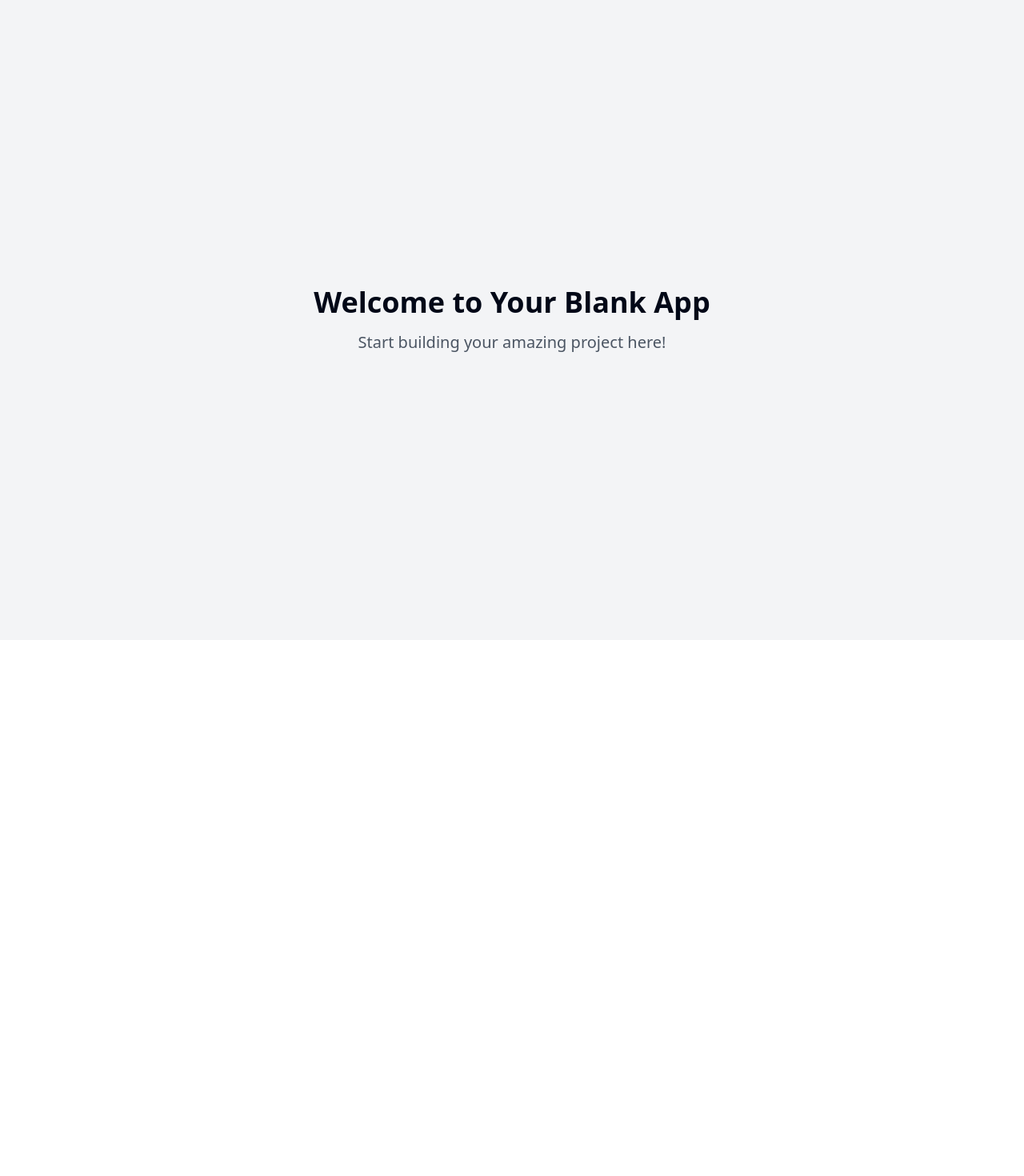
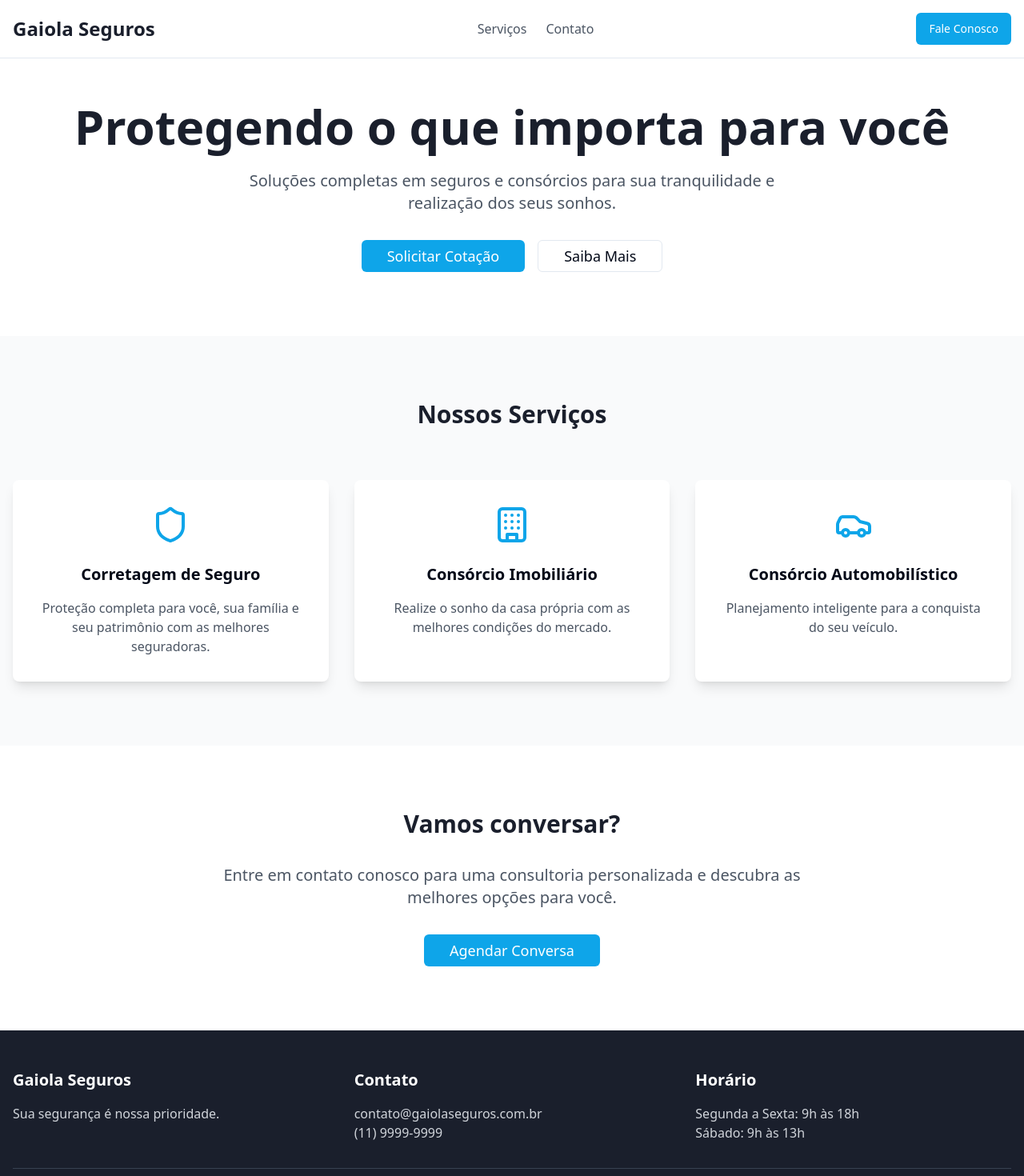
Before and after one commit to ramossec/gaiola-landing, a React (Vite) app: page / in a window 1280 px wide. Shown: the top 1470 px of the page at 80% size. Before the commit the page ends 800 px from the top, so only its background shows below. Built offline with nearby package versions, Linux system fonts and the light colour scheme.

Commit message:
Create landing page for Gaiola Seguros
Implemented a new landing page for the insurance broker "Gaiola Seguros" featuring sections for their services, including insurance brokerage, real estate consortium, and automotive consortium.
[skip gpt_engineer]

```diff
--- a/src/pages/Index.tsx
+++ b/src/pages/Index.tsx
@@ -1,12 +1,122 @@
-// Update this page (the content is just a fallback if you fail to update the page)
+import { Shield, Building, Car } from "lucide-react";
+import { Button } from "@/components/ui/button";
 
 const Index = () => {
   return (
-    <div className="min-h-screen flex items-center justify-center bg-gray-100">
-      <div className="text-center">
-        <h1 className="text-4xl font-bold mb-4">Welcome to Your Blank App</h1>
-        <p className="text-xl text-gray-600">Start building your amazing project here!</p>
-      </div>
+    <div className="min-h-screen bg-white">
+      {/* Header */}
+      <header className="fixed w-full bg-white/90 backdrop-blur-sm z-50 border-b">
+        <div className="container mx-auto px-4 py-4 flex justify-between items-center">
+          <h1 className="text-2xl font-bold text-primary">Gaiola Seguros</h1>
+          <nav className="hidden md:flex gap-6">
+            <a href="#servicos" className="text-gray-600 hover:text-primary transition-colors">Serviços</a>
+            <a href="#contato" className="text-gray-600 hover:text-primary transition-colors">Contato</a>
+          </nav>
+          <Button className="bg-secondary hover:bg-secondary/90">
+            Fale Conosco
+          </Button>
+        </div>
+      </header>
+
+      {/* Hero Section */}
+      <section className="pt-32 pb-20 px-4">
+        <div className="container mx-auto text-center">
+          <h2 className="text-4xl md:text-6xl font-bold text-primary mb-6">
+            Protegendo o que importa para você
+          </h2>
+          <p className="text-xl text-gray-600 mb-8 max-w-2xl mx-auto">
+            Soluções completas em seguros e consórcios para sua tranquilidade e realização dos seus sonhos.
+          </p>
+          <div className="flex gap-4 justify-center">
+            <Button className="bg-secondary hover:bg-secondary/90 text-lg px-8">
+              Solicitar Cotação
+            </Button>
+            <Button variant="outline" className="text-lg px-8">
+              Saiba Mais
+            </Button>
+          </div>
+        </div>
+      </section>
+
+      {/* Services Section */}
+      <section id="servicos" className="py-20 bg-gray-50">
+        <div className="container mx-auto px-4">
+          <h3 className="text-3xl font-bold text-center text-primary mb-16">
+            Nossos Serviços
+          </h3>
+          <div className="grid md:grid-cols-3 gap-8">
+            <div className="bg-white p-8 rounded-lg shadow-lg text-center">
+              <Shield className="w-12 h-12 mx-auto mb-6 text-secondary" />
+              <h4 className="text-xl font-semibold mb-4">Corretagem de Seguro</h4>
+              <p className="text-gray-600">
+                Proteção completa para você, sua família e seu patrimônio com as melhores seguradoras.
+              </p>
+            </div>
+            <div className="bg-white p-8 rounded-lg shadow-lg text-center">
+              <Building className="w-12 h-12 mx-auto mb-6 text-secondary" />
+              <h4 className="text-xl font-semibold mb-4">Consórcio Imobiliário</h4>
+              <p className="text-gray-600">
+                Realize o sonho da casa própria com as melhores condições do mercado.
+              </p>
+            </div>
+            <div className="bg-white p-8 rounded-lg shadow-lg text-center">
+              <Car className="w-12 h-12 mx-auto mb-6 text-secondary" />
+              <h4 className="text-xl font-semibold mb-4">Consórcio Automobilístico</h4>
+              <p className="text-gray-600">
+                Planejamento inteligente para a conquista do seu veículo.
+              </p>
+            </div>
+          </div>
+        </div>
+      </section>
+
+      {/* Contact Section */}
+      <section id="contato" className="py-20">
+        <div className="container mx-auto px-4">
+          <div className="max-w-3xl mx-auto text-center">
+            <h3 className="text-3xl font-bold text-primary mb-8">
+              Vamos conversar?
+            </h3>
+            <p className="text-xl text-gray-600 mb-8">
+              Entre em contato conosco para uma consultoria personalizada e descubra as melhores opções para você.
+            </p>
+            <Button className="bg-secondary hover:bg-secondary/90 text-lg px-8">
+              Agendar Conversa
+            </Button>
+          </div>
+        </div>
+      </section>
+
+      {/* Footer */}
+      <footer className="bg-primary text-white py-12">
+        <div className="container mx-auto px-4">
+          <div className="grid md:grid-cols-3 gap-8">
+            <div>
+              <h4 className="text-xl font-bold mb-4">Gaiola Seguros</h4>
+              <p className="text-gray-300">
+                Sua segurança é nossa prioridade.
+              </p>
+            </div>
+            <div>
+              <h4 className="text-xl font-bold mb-4">Contato</h4>
+              <p className="text-gray-300">
+                contato@gaiolaseguros.com.br<br />
+                (11) 9999-9999
+              </p>
+            </div>
+            <div>
+              <h4 className="text-xl font-bold mb-4">Horário</h4>
+              <p className="text-gray-300">
+                Segunda a Sexta: 9h às 18h<br />
+                Sábado: 9h às 13h
+              </p>
+            </div>
+          </div>
+          <div className="border-t border-gray-700 mt-8 pt-8 text-center text-gray-300">
+            <p>© 2024 Gaiola Seguros. Todos os direitos reservados.</p>
+          </div>
+        </div>
+      </footer>
     </div>
   );
 };
--- a/tailwind.config.ts
+++ b/tailwind.config.ts
@@ -12,85 +12,67 @@ export default {
   theme: {
     container: {
       center: true,
-			padding: '2rem',
+      padding: "2rem",
       screens: {
-				'2xl': '1400px'
-			}
+        "2xl": "1400px",
+      },
     },
     extend: {
       colors: {
-				border: 'hsl(var(--border))',
-				input: 'hsl(var(--input))',
-				ring: 'hsl(var(--ring))',
-				background: 'hsl(var(--background))',
-				foreground: 'hsl(var(--foreground))',
+        border: "hsl(var(--border))",
+        input: "hsl(var(--input))",
+        ring: "hsl(var(--ring))",
+        background: "hsl(var(--background))",
+        foreground: "hsl(var(--foreground))",
         primary: {
-					DEFAULT: 'hsl(var(--primary))',
-					foreground: 'hsl(var(--primary-foreground))'
+          DEFAULT: "#1A1F2C",
+          foreground: "#FFFFFF",
         },
         secondary: {
-					DEFAULT: 'hsl(var(--secondary))',
-					foreground: 'hsl(var(--secondary-foreground))'
+          DEFAULT: "#0EA5E9",
+          foreground: "#FFFFFF",
+        },
+        accent: {
+          DEFAULT: "#FEC6A1",
+          foreground: "#1A1F2C",
         },
         destructive: {
-					DEFAULT: 'hsl(var(--destructive))',
-					foreground: 'hsl(var(--destructive-foreground))'
+          DEFAULT: "hsl(var(--destructive))",
+          foreground: "hsl(var(--destructive-foreground))",
         },
         muted: {
-					DEFAULT: 'hsl(var(--muted))',
-					foreground: 'hsl(var(--muted-foreground))'
-				},
-				accent: {
-					DEFAULT: 'hsl(var(--accent))',
-					foreground: 'hsl(var(--accent-foreground))'
+          DEFAULT: "hsl(var(--muted))",
+          foreground: "hsl(var(--muted-foreground))",
         },
         popover: {
-					DEFAULT: 'hsl(var(--popover))',
-					foreground: 'hsl(var(--popover-foreground))'
+          DEFAULT: "hsl(var(--popover))",
+          foreground: "hsl(var(--popover-foreground))",
         },
         card: {
-					DEFAULT: 'hsl(var(--card))',
-					foreground: 'hsl(var(--card-foreground))'
+          DEFAULT: "hsl(var(--card))",
+          foreground: "hsl(var(--card-foreground))",
         },
-				sidebar: {
-					DEFAULT: 'hsl(var(--sidebar-background))',
-					foreground: 'hsl(var(--sidebar-foreground))',
-					primary: 'hsl(var(--sidebar-primary))',
-					'primary-foreground': 'hsl(var(--sidebar-primary-foreground))',
-					accent: 'hsl(var(--sidebar-accent))',
-					'accent-foreground': 'hsl(var(--sidebar-accent-foreground))',
-					border: 'hsl(var(--sidebar-border))',
-					ring: 'hsl(var(--sidebar-ring))'
-				}
       },
       borderRadius: {
-				lg: 'var(--radius)',
-				md: 'calc(var(--radius) - 2px)',
-				sm: 'calc(var(--radius) - 4px)'
+        lg: "var(--radius)",
+        md: "calc(var(--radius) - 2px)",
+        sm: "calc(var(--radius) - 4px)",
       },
       keyframes: {
-				'accordion-down': {
-					from: {
-						height: '0'
+        "accordion-down": {
+          from: { height: "0" },
+          to: { height: "var(--radix-accordion-content-height)" },
         },
-					to: {
-						height: 'var(--radix-accordion-content-height)'
-					}
+        "accordion-up": {
+          from: { height: "var(--radix-accordion-content-height)" },
+          to: { height: "0" },
         },
-				'accordion-up': {
-					from: {
-						height: 'var(--radix-accordion-content-height)'
-					},
-					to: {
-						height: '0'
-					}
-				}
       },
       animation: {
-				'accordion-down': 'accordion-down 0.2s ease-out',
-				'accordion-up': 'accordion-up 0.2s ease-out'
-			}
-		}
+        "accordion-down": "accordion-down 0.2s ease-out",
+        "accordion-up": "accordion-up 0.2s ease-out",
+      },
+    },
   },
   plugins: [require("tailwindcss-animate")],
 } satisfies Config;
```
Lines whose indentation alone changed are shown as unchanged.
